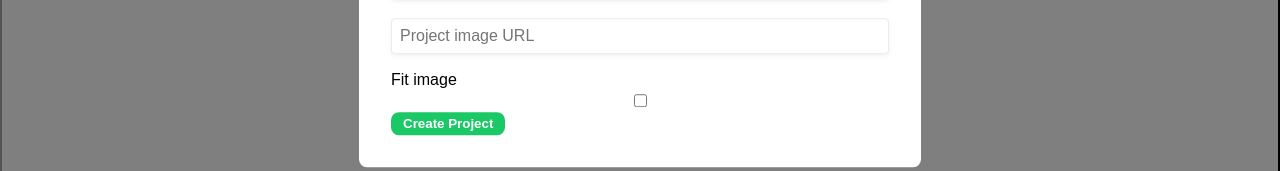
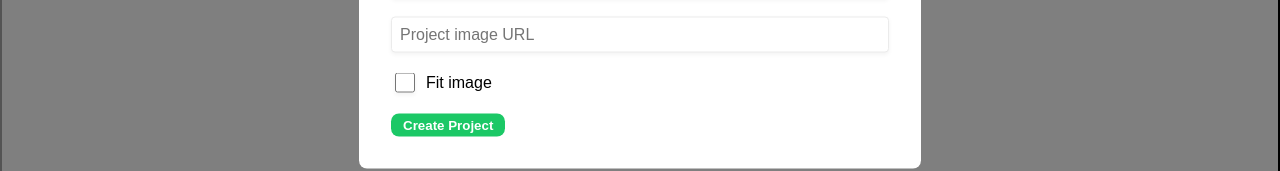
Before and after one commit to Rellor/portfolio-with-admin, a Next.js app: page /admin in a window 1280 px wide. Both pictures are taken after a click on the button "New project". Shown: the part 475-646 px from the top of the page. Built offline with nearby package versions, Linux system fonts and the light colour scheme; no server answers.

Commit message:
Added checkbox for image sizes

```diff
--- a/src/components/atoms/adminCard/index.tsx
+++ b/src/components/atoms/adminCard/index.tsx
@@ -2,6 +2,7 @@ import styles from "@/styles/Home.module.css";
 import { Check, Pen, TrashIcon, X } from "lucide-react";
 import { useState } from "react";
 import Input from "@/components/atoms/input";
+import Checkbox from "@/components/atoms/checkbox";
 
 export default function AdminCard({
   project,
@@ -88,7 +89,7 @@ export default function AdminCard({
             </p>
           )}
           {editing && (
-            <>
+            <div className={styles.imageAdmin}>
               <Input
                 type="text"
                 value={image}
@@ -97,16 +98,16 @@ export default function AdminCard({
                   setImage(e.target.value);
                 }}
               />
-              <label>Fit image</label>
-              <input
-                type="checkbox"
+
+              <Checkbox
                 checked={fitImage}
                 onChange={(e) => {
                   setFitImageLocal(e.target.checked);
                   setFitImage(e.target.checked);
                 }}
+                label="Fit image"
               />
-            </>
+            </div>
           )}
         </div>
       </div>
--- /dev/null
+++ b/src/components/atoms/checkbox/index.tsx
@@ -0,0 +1,23 @@
+import styles from "@/styles/Home.module.css";
+
+export default function Checkbox({
+  checked,
+  onChange,
+  label,
+}: {
+  checked: boolean;
+  onChange: (e: React.ChangeEvent<HTMLInputElement>) => void;
+  label?: string;
+}) {
+  return (
+    <div className={styles.checkboxContainer}>
+      <input
+        className={styles.checkbox}
+        type="checkbox"
+        checked={checked}
+        onChange={onChange}
+      />
+      {label && <label className={styles.checkboxLabel}>{label}</label>}
+    </div>
+  );
+}
--- a/src/pages/admin/index.tsx
+++ b/src/pages/admin/index.tsx
@@ -12,6 +12,7 @@ import Input from "@/components/atoms/input";
 import styles from "@/styles/Home.module.css";
 import AdminCard from "@/components/atoms/adminCard";
 import Button from "@/components/atoms/button";
+import Checkbox from "@/components/atoms/checkbox";
 
 export async function getServerSideProps() {
   const projects = await getProjects();
@@ -98,13 +99,12 @@ const AdminPage = ({ projects: initialProjects }: { projects: any[] }) => {
                   onChange={(e) => setNewImageUrl(e.target.value)}
                   placeholder="Project image URL"
                 />
-                <label>Fit image</label>
-                <input
-                  type="checkbox"
+                <Checkbox
                   checked={newFitImage}
                   onChange={(e) => {
                     setNewFitImage(e.target.checked);
                   }}
+                  label="Fit image"
                 />
                 <Button
                   buttonStyle="buttonGreen"
--- a/src/styles/Home.module.css
+++ b/src/styles/Home.module.css
@@ -22,12 +22,6 @@
   width: 100%;
   max-width: 80rem;
   padding: 2rem 0rem;
-}
-
-.checkbox {
-  width: 1.5rem;
-  height: 1.5rem;
-  cursor: pointer;
 }
 
 /* input styles */
@@ -210,6 +204,11 @@
   gap: 2rem;
 }
 
+.imageAdmin {
+  display: flex;
+  gap: 0.5rem;
+}
+
 .adminCard {
   display: flex;
   justify-content: space-between;
@@ -343,3 +342,32 @@
   margin-bottom: auto;
   border-radius: 0.5rem;
 }
+/* Checkbox styles */
+.checkboxContainer {
+  display: flex;
+  align-items: center;
+  gap: 0.5rem;
+  margin-bottom: 1rem;
+}
+
+.checkbox {
+  width: 1.25rem;
+  height: 1.25rem;
+  cursor: pointer;
+  accent-color: var(--accent-color);
+  border: 1px solid var(--button-secondary-border);
+  border-radius: 0.25rem;
+  box-shadow: 0 2px 4px rgba(0, 0, 0, 0.05);
+}
+
+.checkbox:hover {
+  border-color: var(--accent-color);
+  box-shadow: 0 2px 8px rgba(27, 200, 102, 0.15);
+}
+
+.checkboxLabel {
+  font-size: 1rem;
+  color: var(--text-primary);
+  cursor: pointer;
+  user-select: none;
+}
```
